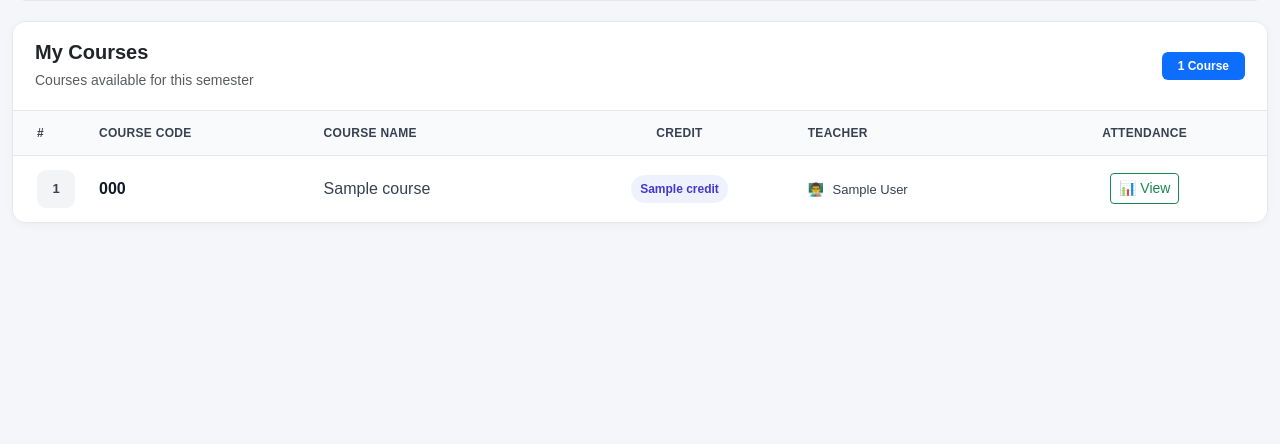
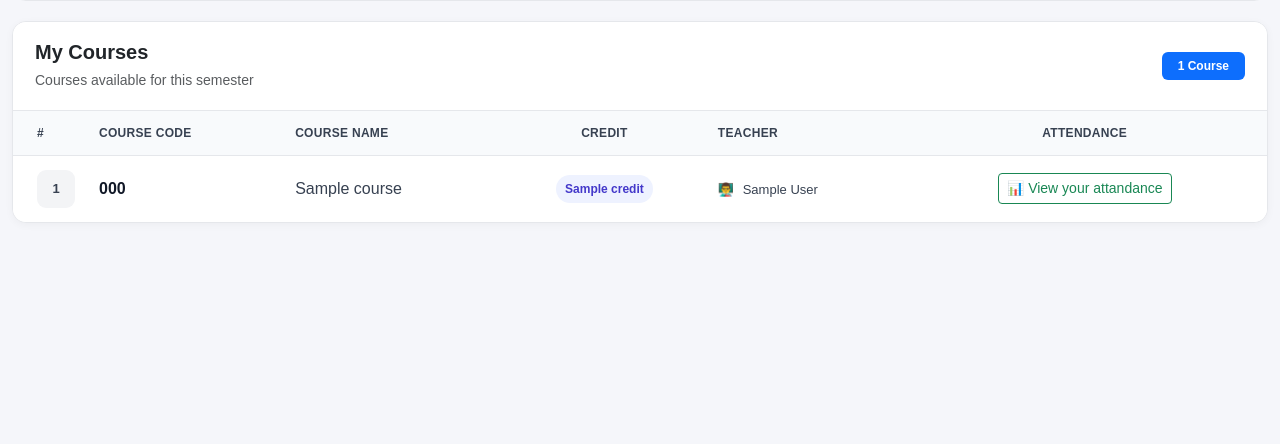
Before and after one commit to Mustafa711Siddiqui/Smart-Attendance-System, a Django app: template core/templates/student/semester_courses.html in a window 1280 px wide. Shown: the part 232-676 px from the top of the page. Run offline with Django 5.2, Linux system fonts and the light colour scheme; the template is opened without the code that fills it: most values are stand-ins (such as "Sample title", 1, 10 or a date in 2020).

Commit message:
Update project

```diff
--- a/core/templates/student/semester_courses.html
+++ b/core/templates/student/semester_courses.html
@@ -523,7 +523,7 @@
             href="{% url 'student_course_attendance_history' course.id %}"
             class="btn btn-sm btn-outline-success"
         >
-            📊 View
+            📊 View your attandance
         </a>
 
         <!-- Give Attendance -->
```
